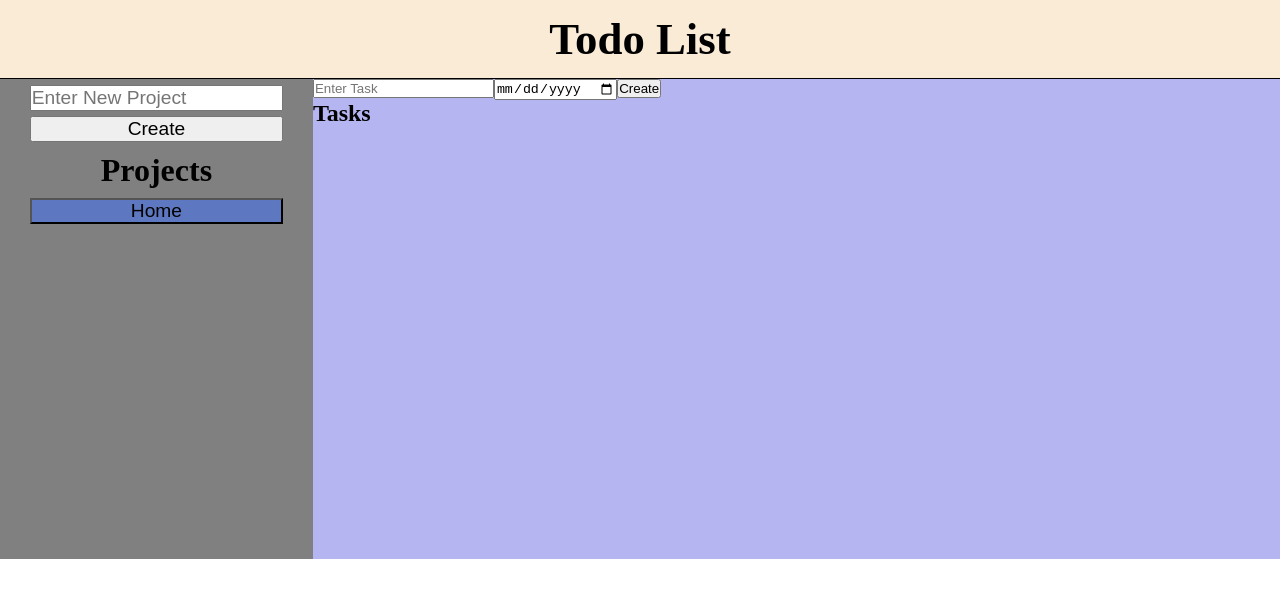
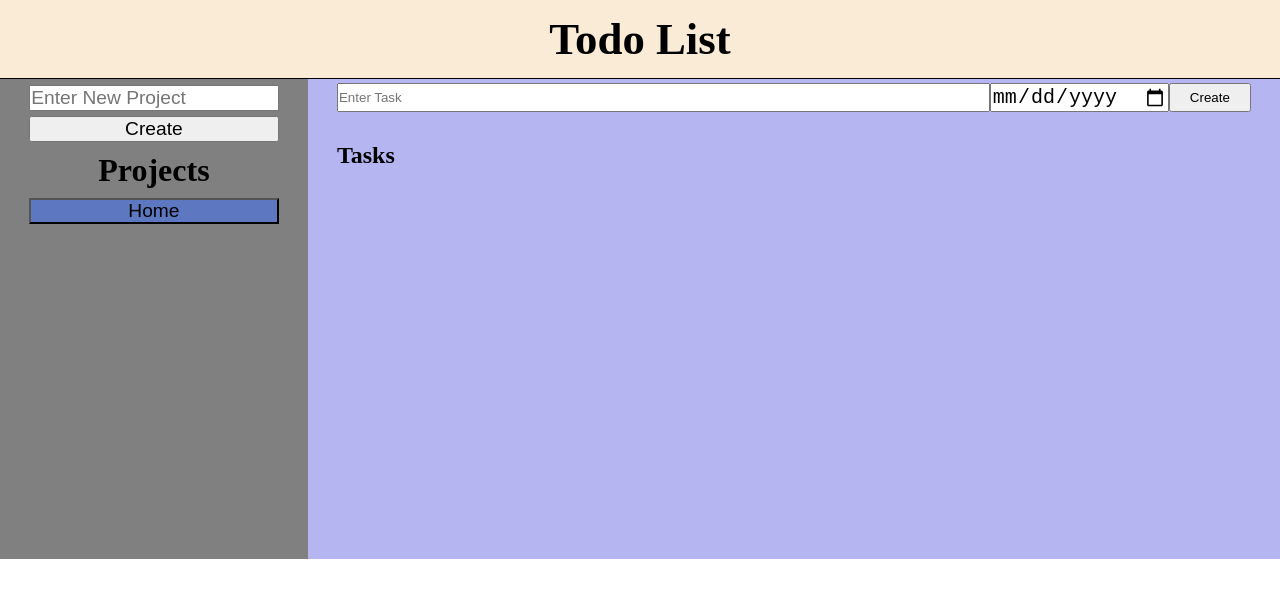
Before and after one commit to maskudo/Todo_List, a website built with webpack: page src/index.html in a window 1280 px wide. Built offline with nearby package versions, Linux system fonts and the light colour scheme.

Commit message:
add style to main content

```diff
--- a/src/styles.css
+++ b/src/styles.css
@@ -58,3 +58,25 @@
     background-color: rgb(181, 181, 241);
     flex-grow: 10;
 }
+#task-form{
+    display: flex;
+    margin: 0.5% 3%;
+}
+#task-input-field{
+    width: 80%;
+}
+#task-deadline{
+    font-size: 20px;
+}
+#task-submit-button{
+    width: 10%;
+}
+#task-box{
+    display: flex;
+    flex-direction: column;
+    margin: 3%;
+}
+.task{
+    margin: 0.25%;
+    font-size: 20px;
+}
```
